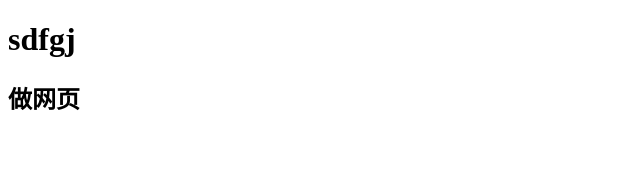
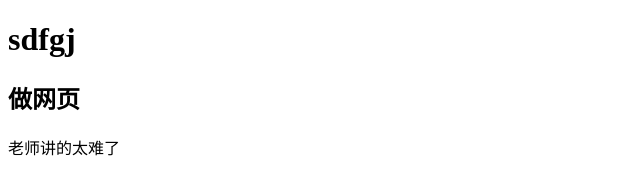
Before and after one commit to feibuqilail/fenbianlv, a plain HTML site: page index.html in a window 1280 px wide. Shown: the whole page, without its empty margins (0-640 px from the left). Drawn offline with Linux system fonts and the light colour scheme.

Commit message:
老师讲的太难了

```diff
--- a/index.html
+++ b/index.html
@@ -9,5 +9,6 @@
 <body>
   <h1>sdfgj</h1>
   <h2>做网页</h2>
+  <p>老师讲的太难了</p>
 </body>
 </html>
```
